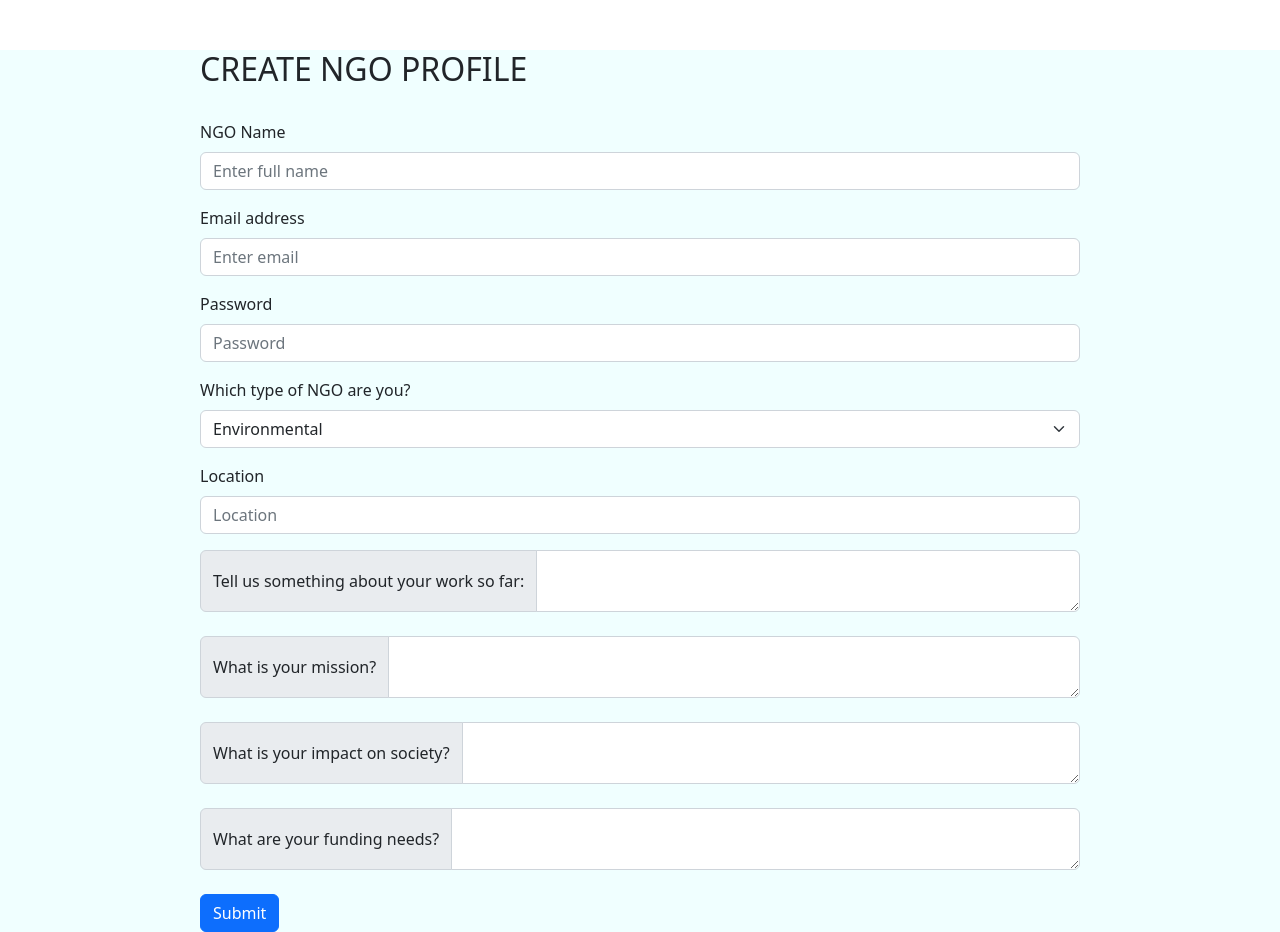
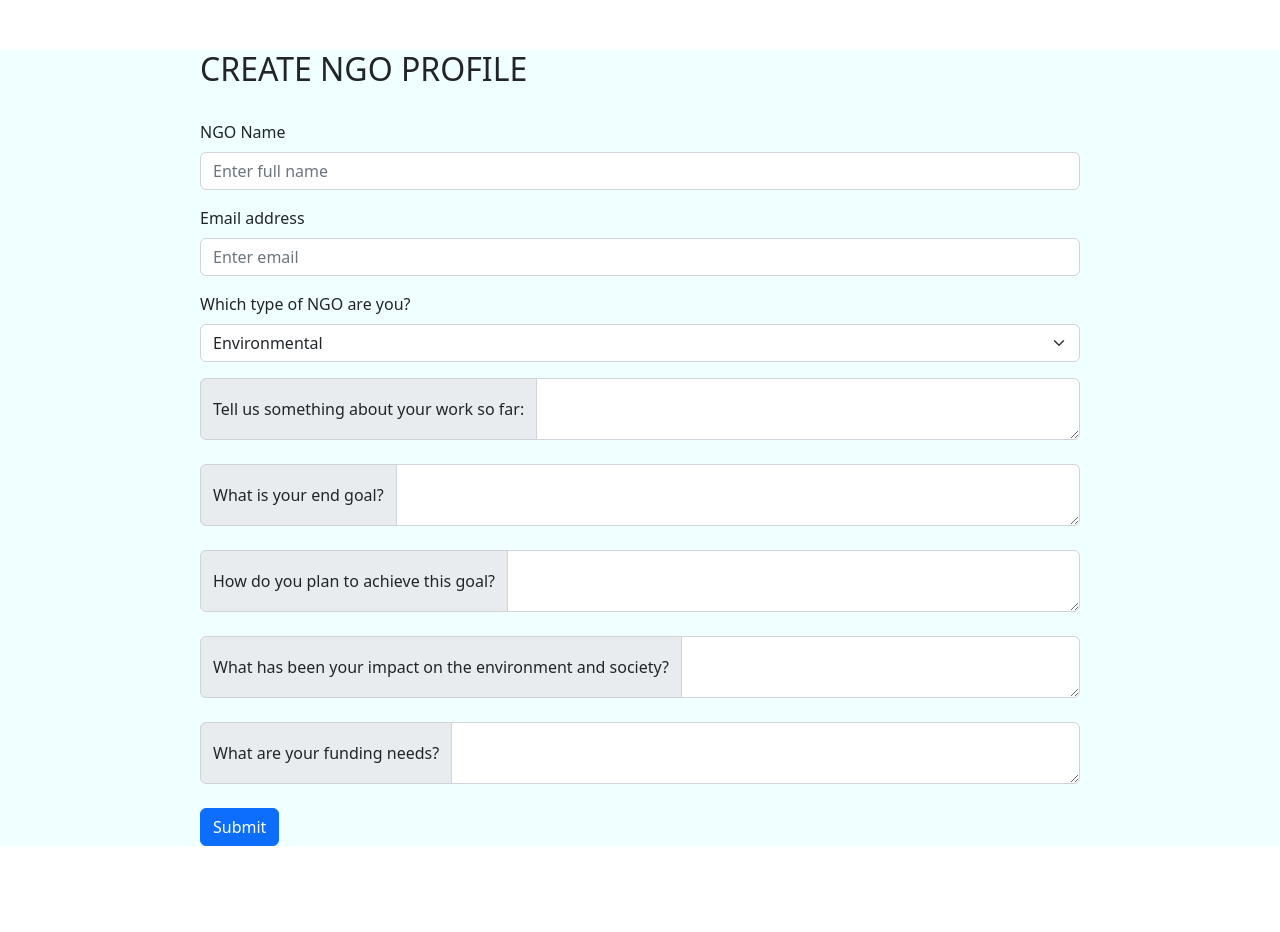
Before and after one commit to sahana-27/TRINIT_CNC_DEV01, a React (Create React App) app: page /createProfileNGO in a window 1280 px wide. After the commit the page ends 850 px from the top, so only its background shows below. Built offline with nearby package versions, Linux system fonts and the light colour scheme.

Commit message:
Add files via upload

```diff
--- a/src/screens/NGO/CreateProfileNGO/CreateProfileNGO.js
+++ b/src/screens/NGO/CreateProfileNGO/CreateProfileNGO.js
@@ -7,11 +7,10 @@ import './CreateProfileNGO.css';
 const CreateProfileNGO = () =>{
     const [name,setName] = useState('');
     const [email,setEmail] = useState('');
-    const [password,setPassword] = useState('');
-    const [type,setType] = useState('');
-    const [location,setLocation] = useState('');
+    const [NGOType,setNGOType] = useState('');
     const [prevWork,setPrevWork] = useState('');
-    const [mission,setMission] = useState('');
+    const [endGoal,setEndGoal] = useState('');
+    const [howGoal,setHowGoal] = useState('');
     const [impact,setImpact] = useState('');
     const [funding,setFunding] = useState('');
     const [success,setSuccess] = useState(false);
@@ -24,29 +23,27 @@ const CreateProfileNGO = () =>{
                         "Content-type":"application/json"
                     }
                 };
-                const{data} = await axios.post(
-                    'http://localhost:8180/ngos/create/',
+                const{data} = await axios.put(
+                    `/api/NGO/createProfile/${email}`,
                     {
                         name,
                         email,
-                        password,
-                        type,
-                        location,
+                        NGOType,
                         prevWork,
-                        mission,
+                        endGoal,
+                        howGoal,
                         impact,
                         funding
                     },config
                 );
                 if(data)setSuccess(true);
-                console.log(data);
             }catch(error){
                 console.log(error.response.data);
             }
     }
 
     if(success){
-        return <Navigate to='/DashboardNGO'/>
+        return <Navigate to='/NGODashboard'/>
     }
 
     return(
@@ -73,19 +70,10 @@ const CreateProfileNGO = () =>{
                         onChange={(e) => setEmail(e.target.value)}
                 />
                 </Form.Group>
-                <Form.Group className="mb-3" controlId="formBasicPassword">
-                    <Form.Label>Password</Form.Label>
-                    <Form.Control
-                        type="password"
-                        placeholder="Password"
-                        value={password}
-                        onChange={(e) => setPassword(e.target.value)}
-                    />
-                </Form.Group>
                 <Form.Group className="mb-3">
                     <Form.Label>Which type of NGO are you?</Form.Label>
                     <Form.Select id="NGOtype"
-                        onSelect={(e)=>{setType(e)}}>
+                        onSelect={(e)=>{setNGOType(e)}}>
                         <option>Environmental</option>
                         <option>Human Rights</option>
                         <option>Disaster Relief</option>
@@ -93,15 +81,6 @@ const CreateProfileNGO = () =>{
                         <option>Education</option>
                         <option>Indigenous</option>
                     </Form.Select>
-                </Form.Group>
-                <Form.Group className="mb-3" controlId="formText">
-                    <Form.Label>Location</Form.Label>
-                    <Form.Control
-                        type="text"
-                        placeholder="Location"
-                        value={location}
-                        onChange={(e) => setLocation(e.target.value)}
-                    />
                 </Form.Group>
                 <InputGroup>
                     <InputGroup.Text>Tell us something about your work so far: </InputGroup.Text>
@@ -112,14 +91,21 @@ const CreateProfileNGO = () =>{
                 </InputGroup>
                 <br/>
                 <InputGroup>
-                    <InputGroup.Text>What is your mission?</InputGroup.Text>
-                    <Form.Control as="textarea" aria-label="mission"
-                        value={mission}
-                        onChange={(e) => setMission(e.target.value)} />
+                    <InputGroup.Text>What is your end goal?</InputGroup.Text>
+                    <Form.Control as="textarea" aria-label="endgoal"
+                        value={endGoal}
+                        onChange={(e) => setEndGoal(e.target.value)} />
                 </InputGroup>
                 <br/>
                 <InputGroup>
-                    <InputGroup.Text>What is your impact on society?</InputGroup.Text>
+                    <InputGroup.Text>How do you plan to achieve this goal?</InputGroup.Text>
+                    <Form.Control as="textarea" aria-label="howgoal"
+                        value={howGoal}
+                        onChange={(e) => setHowGoal(e.target.value)} />
+                </InputGroup>
+                <br/>
+                <InputGroup>
+                    <InputGroup.Text>What has been your impact on the environment and society?</InputGroup.Text>
                     <Form.Control as="textarea" aria-label="impact"
                         value={impact}
                         onChange={(e) => setImpact(e.target.value)} />
```
